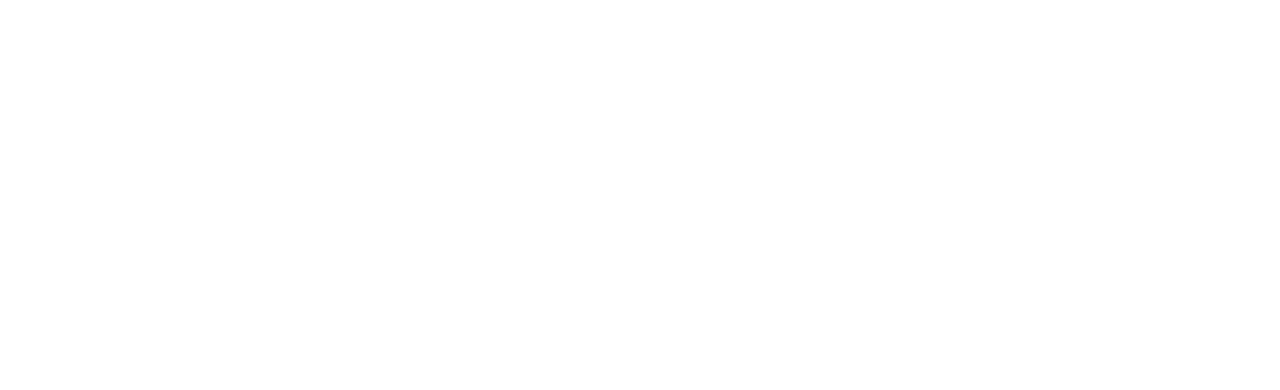
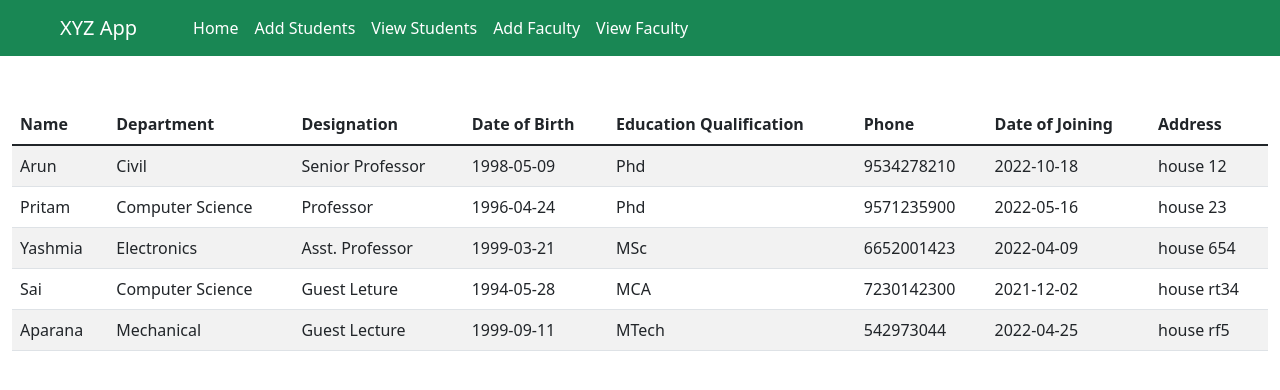
Before and after one commit to Arj2001/xyz-app, an Angular app: page /view-faculty in a window 1280 px wide. Before the commit this address led to /. Shown: the top 390 px of the page. Built offline with nearby package versions, Linux system fonts and the light colour scheme.

Commit message:
view faculty implimented

```diff
--- /dev/null
+++ b/src/app/view-faculty/view-faculty.component.html
@@ -0,0 +1,34 @@
+
+<app-navbar></app-navbar>
+<div class="container-fluid my-5">
+    <div class="row">
+        <div class="col col-12 col-sm-12 col-md-12 col-lg-12 col-xl-12 col-xxl-12">
+            <table class="table table-striped">
+                <thead>
+                  <tr>
+                    <th scope="col">Name</th>
+                    <th scope="col">Department</th>
+                    <th scope="col">Designation</th>
+                    <th scope="col">Date of Birth</th>
+                    <th scope="col">Education Qualification</th>
+                    <th scope="col">Phone</th>
+                    <th scope="col">Date of Joining</th>
+                    <th scope="col">Address</th>
+                  </tr>
+                </thead>
+                <tbody class="table-group-divider">
+                  <tr *ngFor="let i of facultyData">
+                    <td> {{i.name}} </td>
+                    <td> {{i.department}} </td>
+                    <td> {{i.designation}} </td>
+                    <td> {{i.dob}} </td>
+                    <td> {{i.eduQuali}} </td>
+                    <td> {{i.phone}} </td>
+                    <td> {{i.doj}} </td>
+                    <td> {{i.address}} </td>
+                  </tr>
+                </tbody>
+              </table>
+        </div>
+    </div>
+</div>
--- /dev/null
+++ b/src/app/view-faculty/view-faculty.component.ts
@@ -0,0 +1,23 @@
+import { Component, OnInit } from '@angular/core';
+
+@Component({
+  selector: 'app-view-faculty',
+  templateUrl: './view-faculty.component.html',
+  styleUrls: ['./view-faculty.component.css']
+})
+export class ViewFacultyComponent implements OnInit {
+
+  constructor() { }
+
+  facultyData = [
+    {'name':'Arun','department':'Civil','designation':'Senior Professor','dob':'1998-05-09','eduQuali':'Phd','address':'house 12','phone':9534278210,'doj':'2022-10-18'},
+    {'name':'Pritam','department':'Computer Science','designation':'Professor','dob':'1996-04-24','eduQuali':'Phd','address':'house 23','phone':9571235900,'doj':'2022-05-16'},
+    {'name':'Yashmia','department':'Electronics','designation':'Asst. Professor','dob':'1999-03-21','eduQuali':'MSc','address':'house 654','phone':6652001423,'doj':'2022-04-09'},
+    {'name':'Sai','department':'Computer Science','designation':'Guest Leture','dob':'1994-05-28','eduQuali':'MCA','address':'house rt34','phone':7230142300,'doj':'2021-12-02'},
+    {'name':'Aparana','department':'Mechanical','designation':'Guest Lecture','dob':'1999-09-11','eduQuali':'MTech','address':'house rf5','phone':542973044,'doj':'2022-04-25'},
+  ]
+
+  ngOnInit(): void {
+  }
+
+}
```
Also changed, not shown: src/app/app.module.ts (+6 -1 lines), src/app/view-faculty/view-faculty.component.css (added).
